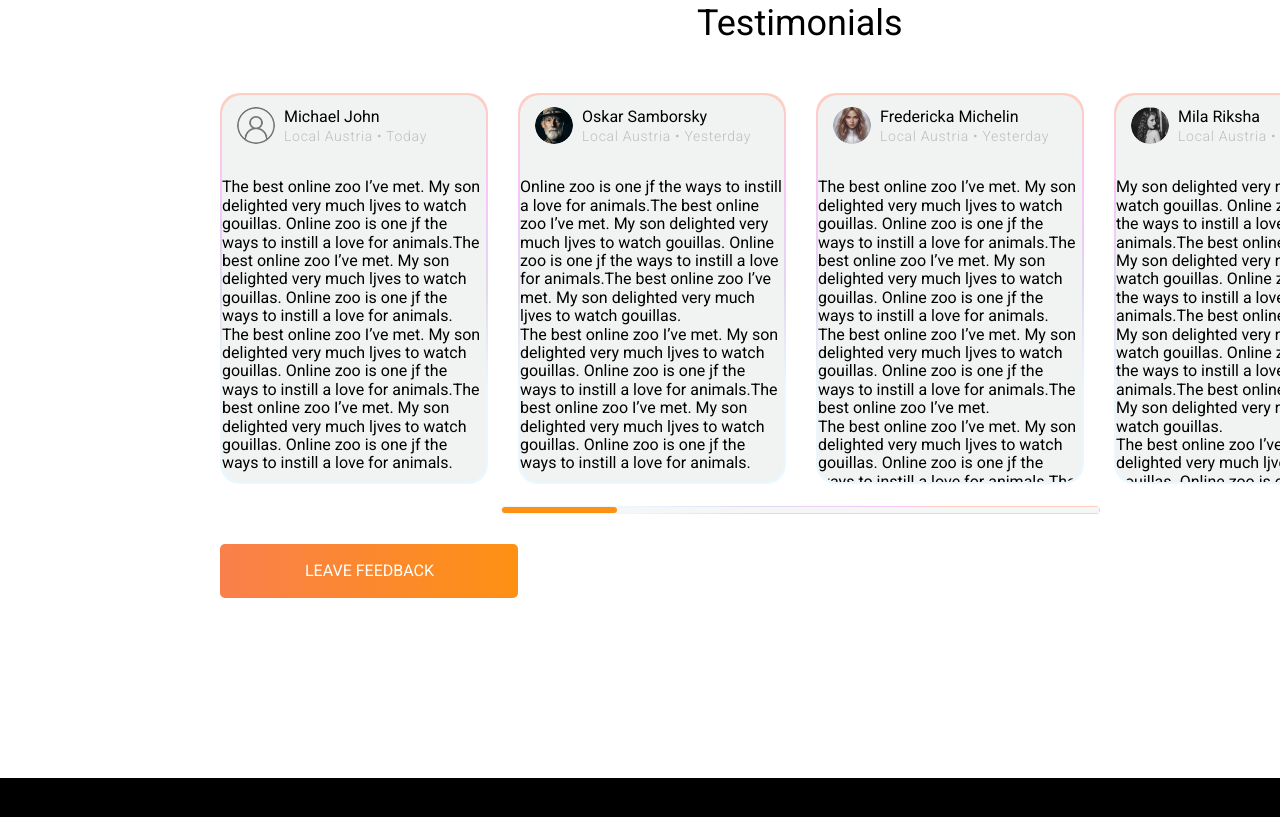
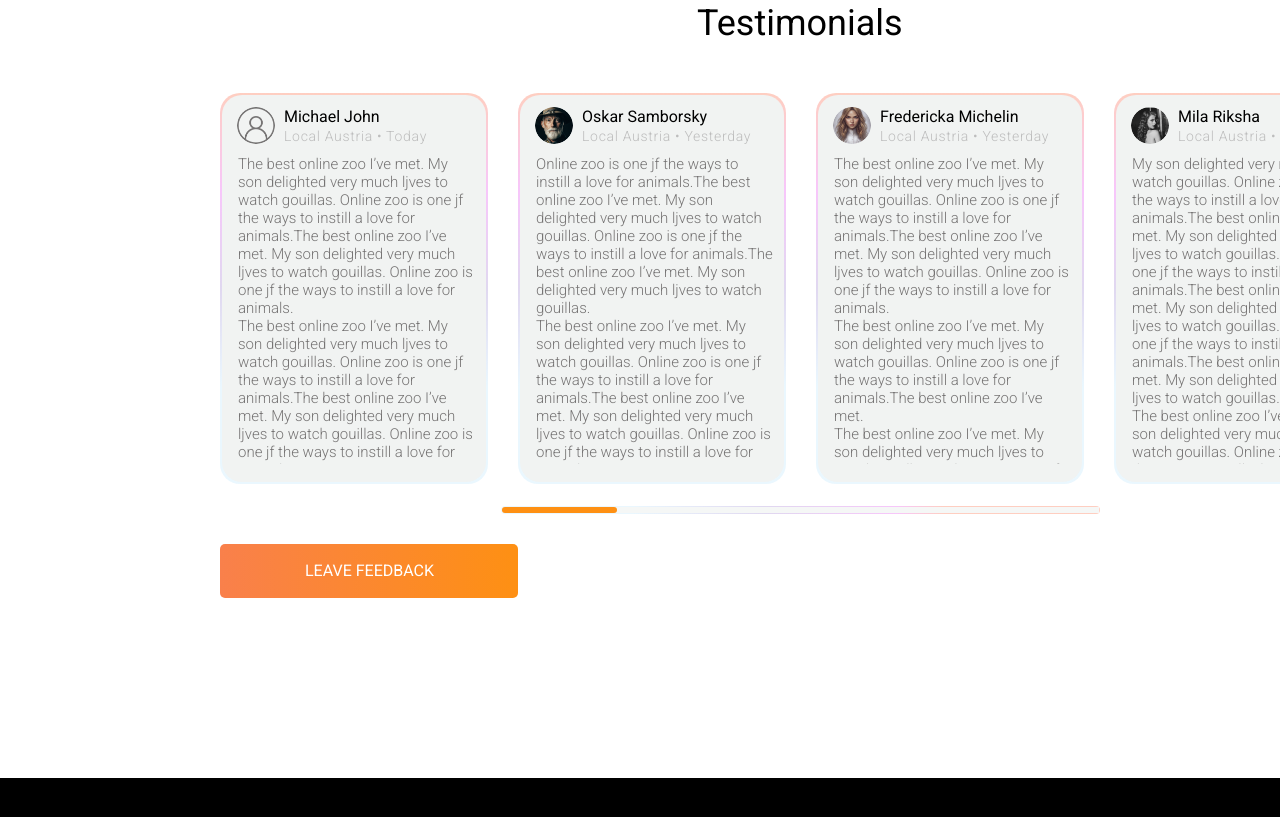
Before and after one commit to Svyazistvsa/Online-zoo1, a website built with Vite: page index.html in a window 1280 px wide. Shown: the part 3753-4570 px from the top of the page. Built offline with nearby package versions, Linux system fonts and the light colour scheme.

Commit message:
font in cards for corousel

```diff
--- a/src/corousel.js
+++ b/src/corousel.js
@@ -75,6 +75,7 @@ class SliderCards {
         local.innerHTML = "Local " + this.local + " " + " &#8226 " + " " + this.wen;
         local.classList.add("local");
         message = document.createElement("p");
+        message.classList.add("message");
         message.innerText = this.say;
         divBack.append(div);
         div.append(fotoRing);
--- a/src/style.css
+++ b/src/style.css
@@ -512,6 +512,17 @@ main {
                     font-size: 14px;
                     letter-spacing: 0.7px;
                 }
+                .message {
+                    overflow: hidden;
+                    height: 309px;
+                    width: 237px;
+                    font-size: 15px;
+                    line-height: 120%;
+                    left: 16px;
+                    top: -23px;
+                    font-weight: 300;
+                    color: #767474;
+                }
             }
             .divSlider {
                 width: 599px;
```
